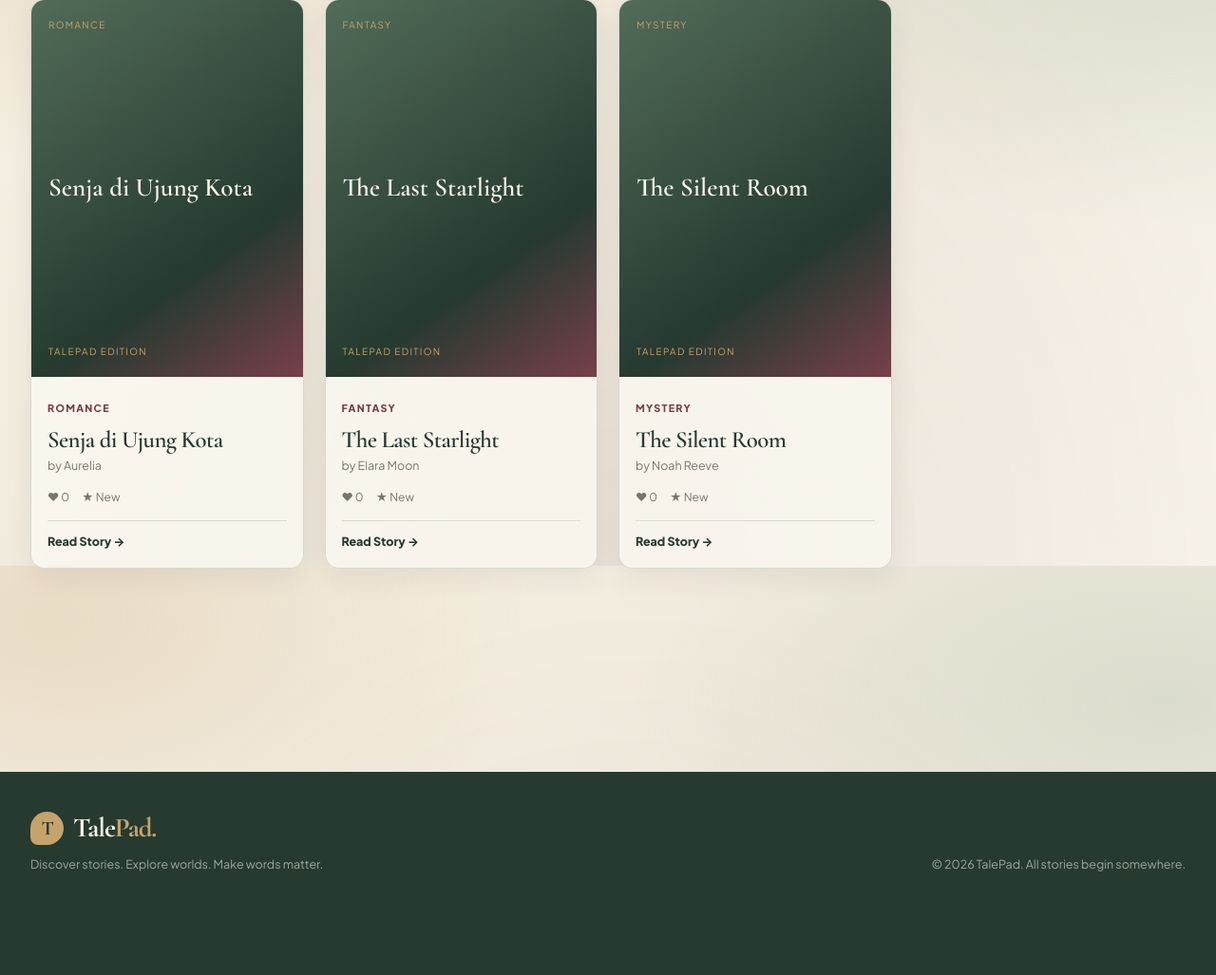
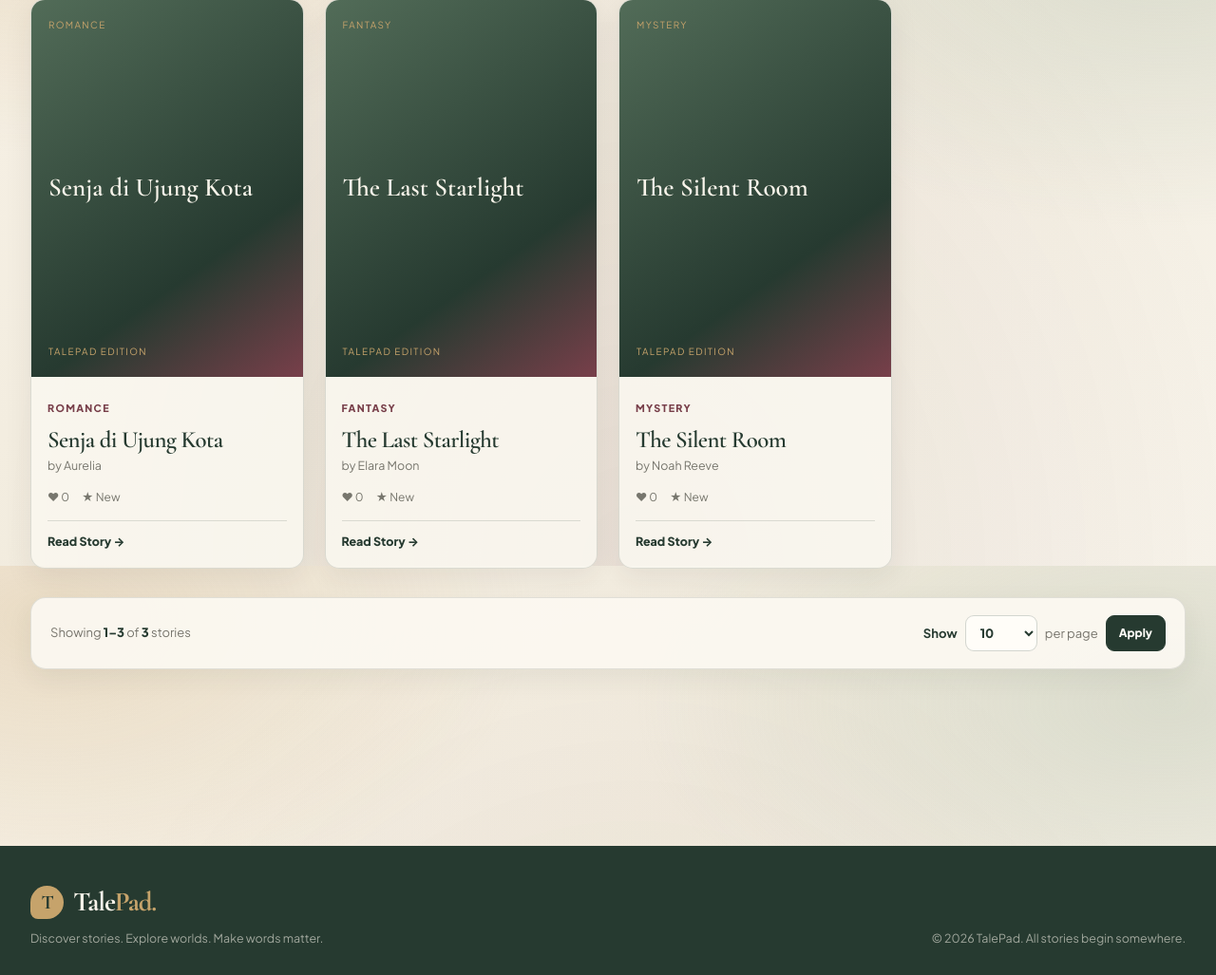
Before and after one commit to twinla/kelompok3, a Laravel app: page / in a window 1280 px wide. Shown: the part 1004-2031 px from the top of the page at 95% size. Before the commit the page ends 1922 px from the top, so only its background shows below. Run offline with Laravel 12, Linux system fonts and the light colour scheme; data comes from the database, SQL or seed files in the repository; both versions use the stored data as it was after the commit; data that the repository does not hold is empty; style sheets or scripts are compiled from the project's sources.

Commit message:
Fix pagination and add story sample data

```diff
--- a/app/Http/Controllers/DiscoveryController.php
+++ b/app/Http/Controllers/DiscoveryController.php
@@ -46,8 +46,17 @@ class DiscoveryController extends Controller
             default => $storiesQuery->latest(),
         };
 
-        $stories = $storiesQuery->paginate(12)->withQueryString();
+        // Keep page sizes predictable and prevent unbounded per-page requests.
+        $requestedPerPage = $request->query('per_page', 10);
+        $perPage = is_scalar($requestedPerPage)
+            ? filter_var((string) $requestedPerPage, FILTER_VALIDATE_INT)
+            : false;
+        if (!in_array($perPage, [5, 10, 20, 40], true)) {
+            $perPage = 10;
+        }
 
-        return view('stories.index', compact('stories', 'genres', 'sort'));
+        $stories = $storiesQuery->paginate($perPage)->withQueryString();
+
+        return view('stories.index', compact('stories', 'genres', 'sort', 'perPage'));
     }
 }
--- /dev/null
+++ b/public/css/talepad-pagination.css
@@ -0,0 +1,284 @@
+/* TalePad pagination — standalone stylesheet, loaded directly by layouts/app.blade.php. */
+.tp-discovery-pagination,
+.tp-pagination-wrap,
+.tp-pagination-nav,
+.tp-per-page-control,
+.tp-pagination-summary {
+    box-sizing: border-box;
+}
+
+.tp-discovery-pagination {
+    position: relative;
+    z-index: 0;
+    isolation: isolate;
+    clear: both;
+    width: 100%;
+    margin: 30px 0 0;
+    padding: 18px 20px;
+    overflow: hidden;
+    background: rgba(251, 248, 241, .94);
+    border: 1px solid rgba(38, 58, 48, .13);
+    border-radius: 16px;
+    box-shadow: 0 10px 28px rgba(38, 58, 48, .07);
+}
+
+.tp-discovery-pagination-top {
+    display: flex;
+    align-items: center;
+    justify-content: space-between;
+    gap: 14px 22px;
+    flex-wrap: wrap;
+    width: 100%;
+}
+
+.tp-pagination-summary {
+    margin: 0;
+    color: #77756d;
+    font-size: 13px;
+    line-height: 1.5;
+}
+
+.tp-pagination-summary strong {
+    color: #263a30;
+    font-weight: 800;
+}
+
+.tp-per-page-control {
+    display: inline-flex;
+    align-items: center;
+    justify-content: flex-end;
+    flex: 0 1 auto;
+    flex-wrap: wrap;
+    gap: 8px;
+    width: auto;
+    max-width: 100%;
+    margin: 0;
+    color: #77756d;
+    font-size: 13px;
+    line-height: 1.3;
+}
+
+.tp-per-page-control label {
+    color: #263a30;
+    font-weight: 700;
+}
+
+.tp-per-page-control select {
+    box-sizing: border-box;
+    width: 76px;
+    min-width: 76px;
+    height: 38px;
+    min-height: 38px;
+    margin: 0;
+    padding: 0 28px 0 11px;
+    color: #263a30;
+    background-color: #fffdf8;
+    border: 1px solid rgba(38, 58, 48, .2);
+    border-radius: 9px;
+    font: inherit;
+    font-weight: 800;
+    line-height: 1;
+}
+
+.tp-per-page-apply {
+    box-sizing: border-box;
+    flex: 0 0 auto;
+    width: auto;
+    min-width: 58px;
+    min-height: 38px;
+    margin: 0;
+    padding: 8px 13px;
+    color: #fffdf8;
+    background: #263a30;
+    border: 1px solid #263a30;
+    border-radius: 9px;
+    font: inherit;
+    font-size: 12px;
+    font-weight: 750;
+    line-height: 1;
+    white-space: nowrap;
+    cursor: pointer;
+    transition: background-color .18s ease, transform .18s ease;
+}
+
+.tp-per-page-apply:hover {
+    background: #1d2e25;
+    transform: translateY(-1px);
+}
+
+.tp-pagination-wrap {
+    display: flex;
+    justify-content: center;
+    width: 100%;
+    margin: 18px 0 0;
+}
+
+.tp-pagination-nav {
+    display: flex !important;
+    align-items: center;
+    justify-content: center;
+    flex: 0 1 auto;
+    flex-wrap: wrap;
+    gap: 7px;
+    width: auto;
+    max-width: 100%;
+    min-height: 40px;
+    margin: 0 auto;
+    padding: 0;
+    background: transparent;
+    border: 0;
+    box-shadow: none;
+    list-style: none;
+}
+
+.tp-pagination-nav .tp-page-link {
+    box-sizing: border-box;
+    display: inline-flex !important;
+    align-items: center;
+    justify-content: center;
+    flex: 0 0 auto;
+    min-width: 40px;
+    width: auto;
+    height: 40px;
+    min-height: 40px;
+    margin: 0;
+    padding: 0 12px;
+    color: #263a30;
+    background: #fffdf8;
+    border: 1px solid rgba(38, 58, 48, .15);
+    border-radius: 10px;
+    box-shadow: none;
+    font-family: inherit;
+    font-size: 13px;
+    font-weight: 750;
+    line-height: 1;
+    text-align: center;
+    text-decoration: none;
+    white-space: nowrap;
+    cursor: pointer;
+    transition: color .18s ease, background-color .18s ease, border-color .18s ease, transform .18s ease;
+}
+
+.tp-pagination-nav .tp-page-link:hover:not(.is-disabled):not(.is-current) {
+    color: #783f4a;
+    background: #fff;
+    border-color: rgba(120, 63, 74, .35);
+    transform: translateY(-1px);
+}
+
+.tp-pagination-nav .tp-page-link.is-current {
+    color: #fffdf8;
+    background: #263a30;
+    border-color: #263a30;
+    box-shadow: 0 4px 10px rgba(38, 58, 48, .14);
+}
+
+.tp-pagination-nav .tp-page-link.is-disabled {
+    color: #aaa69d;
+    background: rgba(232, 226, 215, .55);
+    border-color: rgba(38, 58, 48, .08);
+    cursor: not-allowed;
+    pointer-events: none;
+}
+
+.tp-pagination-nav .tp-page-link.tp-page-direction {
+    min-width: 104px;
+    padding: 0 13px;
+}
+
+.tp-pagination-nav .tp-page-ellipsis {
+    display: inline-flex;
+    align-items: center;
+    justify-content: center;
+    min-width: 18px;
+    height: 40px;
+    color: #77756d;
+    font-size: 13px;
+    line-height: 1;
+}
+
+.tp-per-page-control select:focus-visible,
+.tp-per-page-apply:focus-visible,
+.tp-pagination-nav .tp-page-link:focus-visible {
+    outline: 3px solid rgba(198, 163, 107, .6);
+    outline-offset: 2px;
+}
+
+html[data-theme="dark"] .tp-discovery-pagination {
+    background: rgba(37, 46, 40, .96);
+    border-color: rgba(238, 234, 225, .14);
+    box-shadow: 0 10px 28px rgba(0, 0, 0, .16);
+}
+
+html[data-theme="dark"] .tp-pagination-summary,
+html[data-theme="dark"] .tp-per-page-control {
+    color: #c5c9c1;
+}
+
+html[data-theme="dark"] .tp-pagination-summary strong,
+html[data-theme="dark"] .tp-per-page-control label {
+    color: #eeeae1;
+}
+
+html[data-theme="dark"] .tp-per-page-control select,
+html[data-theme="dark"] .tp-pagination-nav .tp-page-link {
+    color: #eeeae1;
+    background: #202720;
+    border-color: rgba(238, 234, 225, .18);
+}
+
+html[data-theme="dark"] .tp-pagination-nav .tp-page-link.is-current {
+    color: #fff;
+    background: #405848;
+    border-color: #405848;
+}
+
+html[data-theme="dark"] .tp-pagination-nav .tp-page-link.is-disabled {
+    color: #777d76;
+    background: #252e28;
+    border-color: rgba(238, 234, 225, .08);
+}
+
+@media (max-width: 640px) {
+    .tp-discovery-pagination {
+        margin-top: 24px;
+        padding: 15px;
+    }
+
+    .tp-discovery-pagination-top {
+        align-items: flex-start;
+        flex-direction: column;
+        gap: 12px;
+    }
+
+    .tp-per-page-control {
+        justify-content: flex-start;
+    }
+
+    .tp-pagination-wrap {
+        margin-top: 15px;
+    }
+
+    .tp-pagination-nav {
+        gap: 5px;
+    }
+
+    .tp-pagination-nav .tp-page-link {
+        min-width: 36px;
+        height: 38px;
+        min-height: 38px;
+        padding: 0 10px;
+        font-size: 12px;
+    }
+
+    .tp-pagination-nav .tp-page-link.tp-page-direction {
+        min-width: 0;
+        padding-inline: 10px;
+    }
+}
+
+@media (max-width: 360px) {
+    .tp-pagination-nav .tp-page-link.tp-page-direction {
+        font-size: 11px;
+    }
+}
--- a/resources/css/pages.css
+++ b/resources/css/pages.css
@@ -217,13 +217,43 @@
 .tp-status-complete, .tp-status-reading { padding:6px 10px; color:var(--tp-forest); background:rgba(170,185,165,.24); border-radius:999px; font-size:.72rem; font-weight:800; }
 .tp-status-complete { color:#315D40; background:#E5EFE5; }
 .tp-history-status a { color:var(--tp-burgundy); font-weight:800; }
-.tp-pagination nav { display:flex; justify-content:center; gap:6px; margin-top:24px; }
-.tp-pagination nav a, .tp-pagination nav span { min-width:38px; padding:8px 12px; text-align:center; color:var(--tp-forest); background:var(--tp-paper); border:1px solid var(--tp-line); border-radius:9px; font-size:.8rem; }
-.tp-pagination nav [aria-current=page] span { color:#fff; background:var(--tp-forest); }
+.tp-discovery-pagination { margin-top:32px; padding:18px 20px; background:rgba(251,248,241,.78); border:1px solid var(--tp-line); border-radius:16px; box-shadow:var(--tp-shadow-soft); }
+.tp-discovery-pagination-top { display:flex; align-items:center; justify-content:space-between; gap:18px; flex-wrap:wrap; }
+.tp-pagination-summary { margin:0; color:var(--tp-muted); font-size:.84rem; }
+.tp-pagination-summary strong { color:var(--tp-forest); font-weight:800; }
+.tp-per-page-control { display:flex; align-items:center; gap:9px; color:var(--tp-muted); font-size:.82rem; }
+.tp-per-page-control label { color:var(--tp-ink); font-weight:700; }
+.tp-per-page-control select { min-width:72px; min-height:38px; padding:7px 30px 7px 11px; color:var(--tp-forest); background:var(--tp-paper); border:1px solid var(--tp-line); border-radius:9px; font:inherit; font-weight:800; }
+.tp-per-page-control select:focus-visible, .tp-page-link:focus-visible { outline:3px solid rgba(198,163,107,.55); outline-offset:2px; }
+.tp-per-page-submit { padding:8px 11px; color:#fff; background:var(--tp-forest); border:0; border-radius:8px; font-size:.78rem; font-weight:700; }
+.tp-pagination-wrap { margin-top:18px; display:flex; justify-content:center; }
+.tp-pagination-nav { display:flex; align-items:center; justify-content:center; flex-wrap:wrap; gap:7px; max-width:100%; }
+.tp-page-link { min-width:40px; min-height:40px; padding:8px 12px; display:inline-flex; align-items:center; justify-content:center; color:var(--tp-forest); background:var(--tp-paper); border:1px solid var(--tp-line); border-radius:10px; font-size:.82rem; font-weight:750; line-height:1; text-decoration:none; transition:color .18s ease, background .18s ease, border-color .18s ease, transform .18s ease; }
+.tp-page-link:hover:not(.is-disabled):not(.is-current) { color:var(--tp-burgundy); background:#fff; border-color:rgba(120,63,74,.35); transform:translateY(-1px); }
+.tp-page-link.is-current { color:#fff; background:var(--tp-forest); border-color:var(--tp-forest); box-shadow:0 5px 13px rgba(38,58,48,.16); }
+.tp-page-link.is-disabled { color:#aaa69d; background:rgba(232,226,215,.55); border-color:rgba(38,58,48,.08); cursor:not-allowed; }
+.tp-page-link.tp-page-direction { min-width:104px; }
+.tp-page-ellipsis { min-width:20px; color:var(--tp-muted); text-align:center; }
+html[data-theme='dark'] .tp-discovery-pagination { background:rgba(37,46,40,.88); border-color:rgba(238,234,225,.12); }
+html[data-theme='dark'] .tp-pagination-summary strong,
+html[data-theme='dark'] .tp-per-page-control label { color:var(--tp-ivory); }
+html[data-theme='dark'] .tp-per-page-control select,
+html[data-theme='dark'] .tp-page-link { color:var(--tp-ivory); background:#252e28; border-color:rgba(238,234,225,.16); }
+html[data-theme='dark'] .tp-page-link.is-current { color:#fff; background:var(--tp-forest); border-color:var(--tp-forest); }
+html[data-theme='dark'] .tp-page-link.is-disabled { color:#777d76; background:#202720; border-color:rgba(238,234,225,.08); }
 
 /* Native controls must never fall back to browser-default appearance. */
 input, textarea, select { accent-color:var(--tp-forest); }
 button:disabled { opacity:.55; cursor:not-allowed; }
+
+@media (max-width: 560px) {
+    .tp-discovery-pagination { padding:15px; }
+    .tp-discovery-pagination-top { align-items:flex-start; flex-direction:column; gap:12px; }
+    .tp-pagination-nav { gap:5px; }
+    .tp-page-link { min-width:36px; min-height:38px; padding:7px 10px; }
+    .tp-page-link.tp-page-direction { min-width:0; padding-inline:10px; }
+}
+
 html[data-theme='dark'] .reader-header, html[data-theme='dark'] .tp-profile-heading { background:linear-gradient(120deg,rgba(52,49,55,.96),rgba(64,59,66,.78)); }
 html[data-theme='dark'] .tp-chapter-row:hover { background:#403B42; }
 html[data-theme='dark'] .tp-chapter-row strong, html[data-theme='dark'] .tp-character-form label, html[data-theme='dark'] .form-group label, html[data-theme='dark'] .tp-auth-form label { color:var(--tp-ivory); }
--- a/resources/js/app.js
+++ b/resources/js/app.js
@@ -49,6 +49,13 @@ document.addEventListener('DOMContentLoaded', () => {
     });
     document.getElementById('chapter-jump')?.addEventListener('change', (event) => {
         if (event.target.value) window.location.assign(event.target.value);
+    });
+
+    // Submit simple GET controls when their selected value changes.
+    document.querySelectorAll('[data-submit-on-change]').forEach((control) => {
+        control.addEventListener('change', () => {
+            control.form?.requestSubmit();
+        });
     });
 
     // Show/hide password controls used on registration.
--- a/resources/views/components/flash-message.blade.php
+++ b/resources/views/components/flash-message.blade.php
@@ -4,13 +4,3 @@
 @if(session('error'))
     <div class="alert alert-error" role="alert">{{ session('error') }}</div>
 @endif
-@if($errors->any())
-    <div class="alert alert-error" role="alert">
-        <strong>Please review the form:</strong>
-        <ul>
-            @foreach($errors->all() as $error)
-                <li>{{ $error }}</li>
-            @endforeach
-        </ul>
-    </div>
-@endif
--- a/resources/views/layouts/app.blade.php
+++ b/resources/views/layouts/app.blade.php
@@ -11,6 +11,8 @@
     <link rel="preconnect" href="https://fonts.gstatic.com" crossorigin>
     @vite(['resources/css/app.css', 'resources/js/app.js'])
     @stack('styles')
+    {{-- Loaded after Vite and page styles so pagination stays styled even with a stale build manifest. --}}
+    <link rel="stylesheet" href="{{ asset('css/talepad-pagination.css') }}?v=4">
 </head>
 <body>
     <header class="tp-site-header">
@@ -82,9 +84,7 @@
 
     <main>
         <div class="container">
-            @if(!request()->routeIs('stories.index'))
-                <x-flash-message />
-            @endif
+            <x-flash-message />
             @yield('content')
         </div>
     </main>
--- a/resources/views/library/index.blade.php
+++ b/resources/views/library/index.blade.php
@@ -9,6 +9,6 @@
             <article class="story-card"><a class="cover-link" href="{{ route('stories.show', $story) }}">@if($story->cover)<img class="story-cover" src="{{ asset('storage/' . $story->cover) }}" alt="{{ $story->title }}">@else<div class="cover-placeholder"><span>{{ $story->genre }}</span><strong>{{ $story->title }}</strong><small>TALEPAD EDITION</small></div>@endif</a><div class="story-info"><span class="genre">{{ $story->genre }}</span><h3><a href="{{ route('stories.show', $story) }}">{{ $story->title }}</a></h3><p>by {{ $story->author }}</p><div class="story-bottom"><a href="{{ route('stories.show', $story) }}">Open Story →</a><form action="{{ route('library.destroy', $entry) }}" method="POST">@csrf @method('DELETE')<button type="submit" class="tp-text-button">Remove</button></form></div></div></article>
         @empty <div class="empty-state"><h3>This shelf is empty.</h3><p>Open a novel and add it to {{ $shelf === 'saved' ? 'Saved Books' : 'Want to Read' }}.</p><a href="{{ route('stories.index') }}" class="btn btn-dark">Explore Stories</a></div> @endforelse
     </div>
-    {{ $entries->links() }}
+    @include('partials.pagination', ['paginator' => $entries])
 </section>
 @endsection
--- /dev/null
+++ b/resources/views/partials/pagination.blade.php
@@ -0,0 +1,46 @@
+@if ($paginator->hasPages())
+    @php
+        $currentPage = $paginator->currentPage();
+        $lastPage = $paginator->lastPage();
+        $startPage = max(1, $currentPage - 2);
+        $endPage = min($lastPage, $currentPage + 2);
+    @endphp
+
+    <div class="tp-pagination-wrap">
+        <nav class="tp-pagination-nav" aria-label="Pagination">
+            @if ($paginator->onFirstPage())
+                <span class="tp-page-link tp-page-direction is-disabled" aria-disabled="true">← Previous</span>
+            @else
+                <a class="tp-page-link tp-page-direction" href="{{ $paginator->previousPageUrl() }}" rel="prev">← Previous</a>
+            @endif
+
+            @if ($startPage > 1)
+                <a class="tp-page-link" href="{{ $paginator->url(1) }}" aria-label="Go to page 1">1</a>
+                @if ($startPage > 2)
+                    <span class="tp-page-ellipsis" aria-hidden="true">…</span>
+                @endif
+            @endif
+
+            @for ($page = $startPage; $page <= $endPage; $page++)
+                @if ($page === $currentPage)
+                    <span class="tp-page-link is-current" aria-current="page" aria-label="Current page, {{ $page }}">{{ $page }}</span>
+                @else
+                    <a class="tp-page-link" href="{{ $paginator->url($page) }}" aria-label="Go to page {{ $page }}">{{ $page }}</a>
+                @endif
+            @endfor
+
+            @if ($endPage < $lastPage)
+                @if ($endPage < $lastPage - 1)
+                    <span class="tp-page-ellipsis" aria-hidden="true">…</span>
+                @endif
+                <a class="tp-page-link" href="{{ $paginator->url($lastPage) }}" aria-label="Go to page {{ $lastPage }}">{{ $lastPage }}</a>
+            @endif
+
+            @if ($paginator->hasMorePages())
+                <a class="tp-page-link tp-page-direction" href="{{ $paginator->nextPageUrl() }}" rel="next">Next →</a>
+            @else
+                <span class="tp-page-link tp-page-direction is-disabled" aria-disabled="true">Next →</span>
+            @endif
+        </nav>
+    </div>
+@endif
--- a/resources/views/reading/bookmarks.blade.php
+++ b/resources/views/reading/bookmarks.blade.php
@@ -9,6 +9,6 @@
     <article class="tp-progress-card"><div class="tp-progress-cover">@if($item->story->cover)<img src="{{ asset('storage/' . $item->story->cover) }}" alt="">@else<span>{{ $item->story->genre }}</span>@endif</div><div class="tp-progress-info"><span class="genre">{{ $item->story->genre }}</span><h3>{{ $item->story->title }}</h3><p>Chapter {{ $item->chapter->chapter_number }} · {{ $item->chapter->title }}</p><div class="tp-progress-track"><span style="width: {{ $item->progress_percent }}%"></span></div><small>{{ $item->progress_percent }}% through this chapter · {{ $item->last_read_at?->diffForHumans() }}</small><a href="{{ route('chapters.read', [$item->story, $item->chapter]) }}?resume=1" class="btn btn-dark">Continue Reading →</a></div></article>
     @endif
 @empty <div class="empty-state"><h3>No reading bookmarks yet.</h3><p>Open a chapter while logged in. TalePad will remember where you stopped.</p><a href="{{ route('stories.index') }}" class="btn btn-dark">Discover Stories</a></div> @endforelse
-</div>{{ $progressItems->links() }}
+</div>@include('partials.pagination', ['paginator' => $progressItems])
 </section>
 @endsection
--- a/resources/views/reading/history.blade.php
+++ b/resources/views/reading/history.blade.php
@@ -9,6 +9,6 @@
     <article class="tp-history-row"><div><span class="genre">{{ $item->story->genre }}</span><h3><a href="{{ route('stories.show', $item->story) }}">{{ $item->story->title }}</a></h3><p>{{ $item->chapter ? 'Chapter ' . $item->chapter->chapter_number . ' · ' . $item->chapter->title : 'Chapter unavailable' }}</p><small>Last read {{ $item->last_read_at?->format('d M Y, H:i') ?? 'Recently' }}</small></div><div class="tp-history-status">@if($item->completed_at)<span class="tp-status-complete">Completed</span>@else<span class="tp-status-reading">Reading · {{ $item->progress_percent }}%</span>@endif @if($item->chapter)<a href="{{ route('chapters.read', [$item->story, $item->chapter]) }}?resume=1">Continue →</a>@endif</div></article>
     @endif
 @empty <div class="empty-state"><h3>Your history is empty.</h3><p>Start reading a chapter to build your reading history.</p></div> @endforelse
-</div>{{ $progressItems->links() }}
+</div>@include('partials.pagination', ['paginator' => $progressItems])
 </section>
 @endsection
--- a/resources/views/recommendations/index.blade.php
+++ b/resources/views/recommendations/index.blade.php
@@ -9,6 +9,6 @@
 @forelse($stories as $story)
 <article class="story-card"><a href="{{ route('stories.show', $story) }}" class="cover-link">@if($story->cover)<img class="story-cover" src="{{ asset('storage/' . $story->cover) }}" alt="{{ $story->title }}">@else<div class="cover-placeholder"><span>{{ $story->genre }}</span><strong>{{ $story->title }}</strong><small>TALEPAD EDITION</small></div>@endif</a><div class="story-info"><span class="genre">{{ $story->genre }}</span><h3><a href="{{ route('stories.show', $story) }}">{{ $story->title }}</a></h3><p>by {{ $story->author }}</p><div class="tp-card-stats"><span>♥ {{ $story->likes_count }}</span><span>★ {{ $story->ratings_avg_rating ? number_format($story->ratings_avg_rating, 1) : 'New' }}</span></div><div class="story-bottom"><a href="{{ route('stories.show', $story) }}">Read Story →</a></div></div></article>
 @empty<div class="empty-state"><h3>No recommendations yet.</h3><p>Check back after more stories are published.</p></div>@endforelse
-</div>{{ $stories->links() }}
+</div>@include('partials.pagination', ['paginator' => $stories])
 </section>
 @endsection
--- a/resources/views/stories/index.blade.php
+++ b/resources/views/stories/index.blade.php
@@ -7,13 +7,11 @@
     <div class="tp-top-search">
         <form action="{{ route('stories.index') }}" method="GET" class="search-form">
             <input type="search" name="q" placeholder="Search titles, authors, or genres..." value="{{ request('q') }}" aria-label="Search stories">
+            <input type="hidden" name="per_page" value="{{ $perPage }}">
             <button type="submit">Search →</button>
         </form>
     </div>
 </section>
-
-@if(session('success')) <div class="tp-flash tp-flash-success">{{ session('success') }}</div> @endif
-@if(session('error')) <div class="tp-flash tp-flash-error">{{ session('error') }}</div> @endif
 
 <section class="hero">
     <div class="hero-content">
@@ -38,6 +36,7 @@
 
     <form action="{{ route('stories.index') }}" method="GET" class="tp-discovery-filters">
         <input type="search" name="q" value="{{ request('q') }}" placeholder="Search title, author, genre..." aria-label="Search">
+        <input type="hidden" name="per_page" value="{{ $perPage }}">
         <select name="genre" aria-label="Filter genre">
             <option value="">All genres</option>
             @foreach($genres as $genreOption)
@@ -73,6 +72,33 @@
             <div class="empty-state"><div class="empty-icon">✦</div><h3>No stories found.</h3><p>Try changing the keyword, genre, or sorting option.</p></div>
         @endforelse
     </div>
-    <div class="tp-pagination">{{ $stories->links() }}</div>
+    <section class="tp-discovery-pagination" aria-label="Story list pagination">
+        <div class="tp-discovery-pagination-top">
+            <p class="tp-pagination-summary">
+                Showing <strong>{{ $stories->firstItem() ?? 0 }}–{{ $stories->lastItem() ?? 0 }}</strong>
+                of <strong>{{ $stories->total() }}</strong> stories
+            </p>
+
+            <form action="{{ route('stories.index') }}" method="GET" class="tp-per-page-control">
+                @if (request()->filled('q'))
+                    <input type="hidden" name="q" value="{{ request('q') }}">
+                @endif
+                @if (request()->filled('genre'))
+                    <input type="hidden" name="genre" value="{{ request('genre') }}">
+                @endif
+                <input type="hidden" name="sort" value="{{ $sort }}">
+                <label for="tp-per-page">Show</label>
+                <select id="tp-per-page" name="per_page" aria-label="Stories per page">
+                    @foreach ([5, 10, 20, 40] as $pageSize)
+                        <option value="{{ $pageSize }}" @selected($perPage === $pageSize)>{{ $pageSize }}</option>
+                    @endforeach
+                </select>
+                <span>per page</span>
+                <button type="submit" class="tp-per-page-apply">Apply</button>
+            </form>
+        </div>
+
+        @include('partials.pagination', ['paginator' => $stories])
+    </section>
 </section>
 @endsection
```
Also changed, not shown: resources/views/stories/show.blade.php (+1 -4 lines), TalePad_30_Cerita_Chapters_Characters_FIXED.sql (added).
